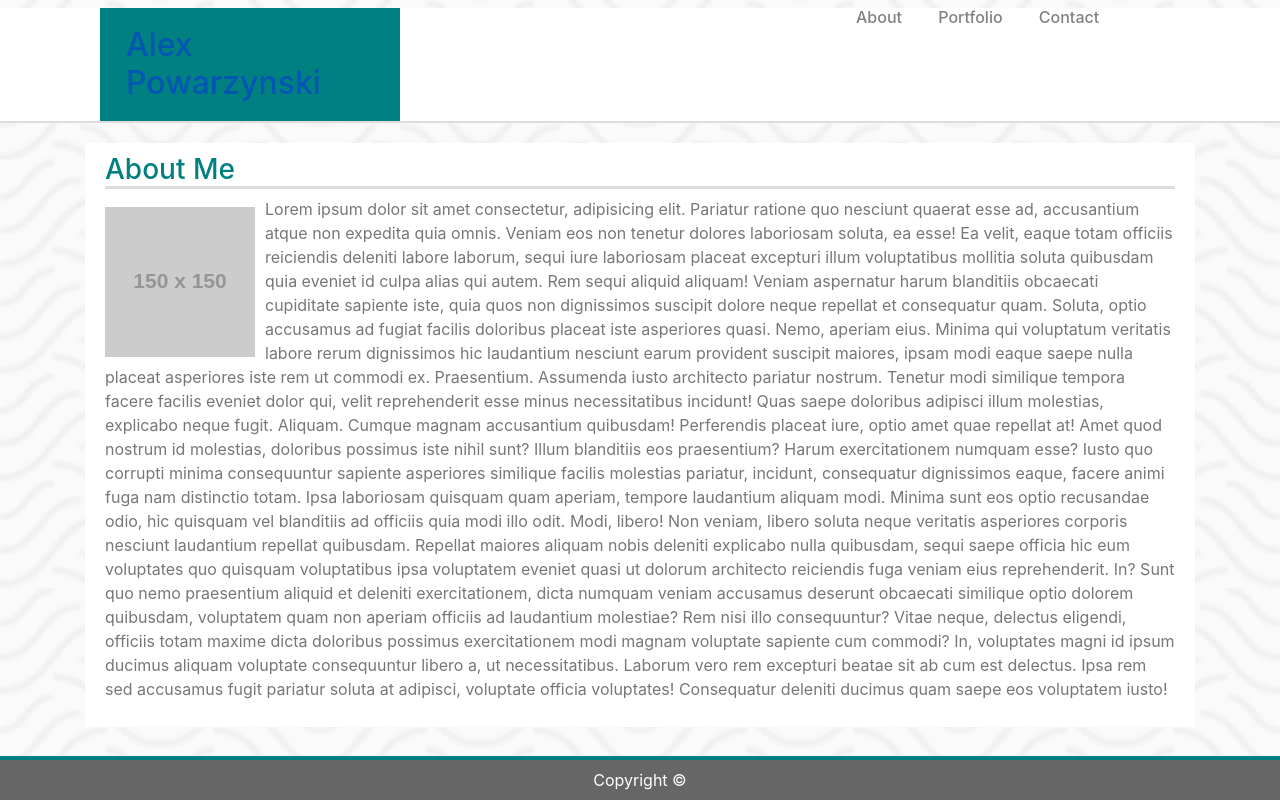
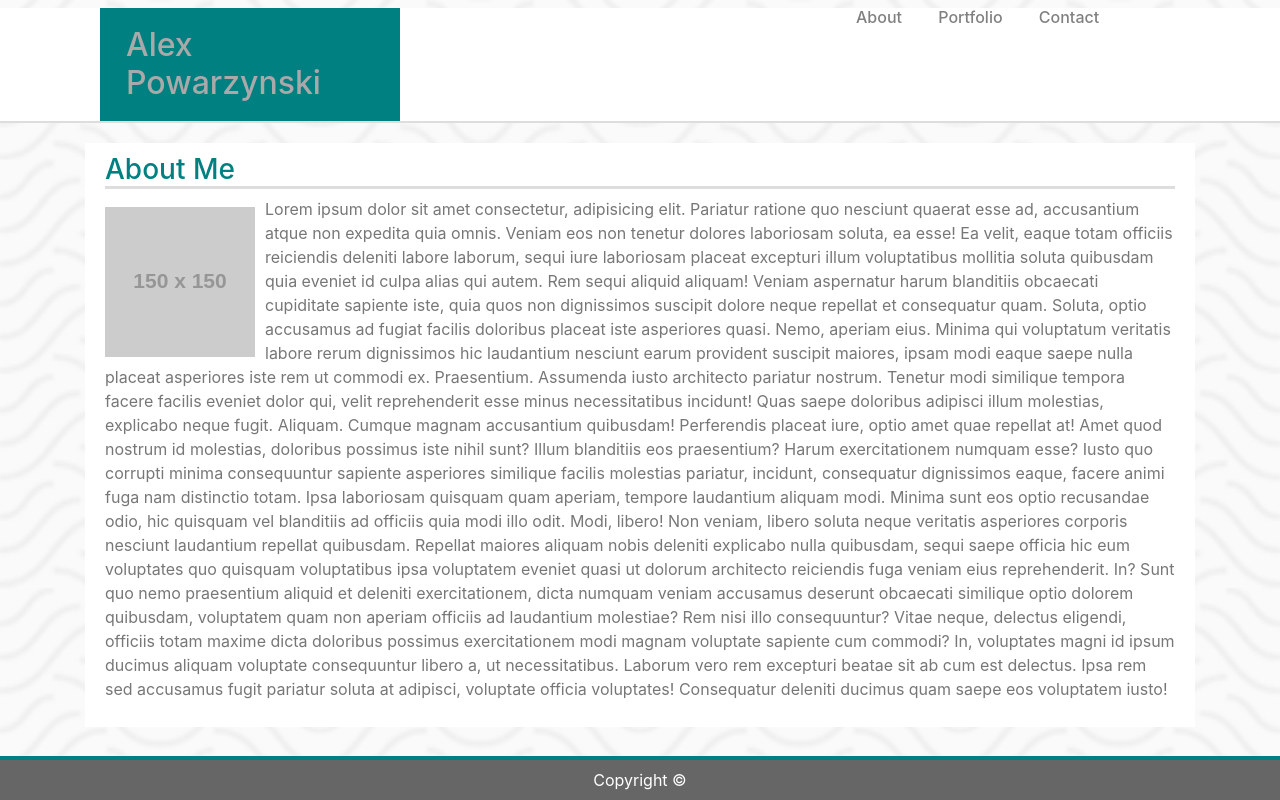
Before and after one commit to AlexPowarzynski/Bootstrap-Portfolio, a plain HTML site: page index.html in a window 1280 px wide. In both pictures the pointer is over the link "Alex Powarzynski". Drawn offline with nearby package versions, Linux system fonts and the light colour scheme; placeholder pictures from the web are drawn by us.

Commit message:
Changed hover color on navbar

```diff
--- a/style.css
+++ b/style.css
@@ -53,3 +53,6 @@ body {
     border-top-color: teal;
     border-top-width: 4px;
 }
+.nav-link:hover {
+    color: darkgrey;
+}
```
Also changed, not shown: index.html (+0 -1 lines).
